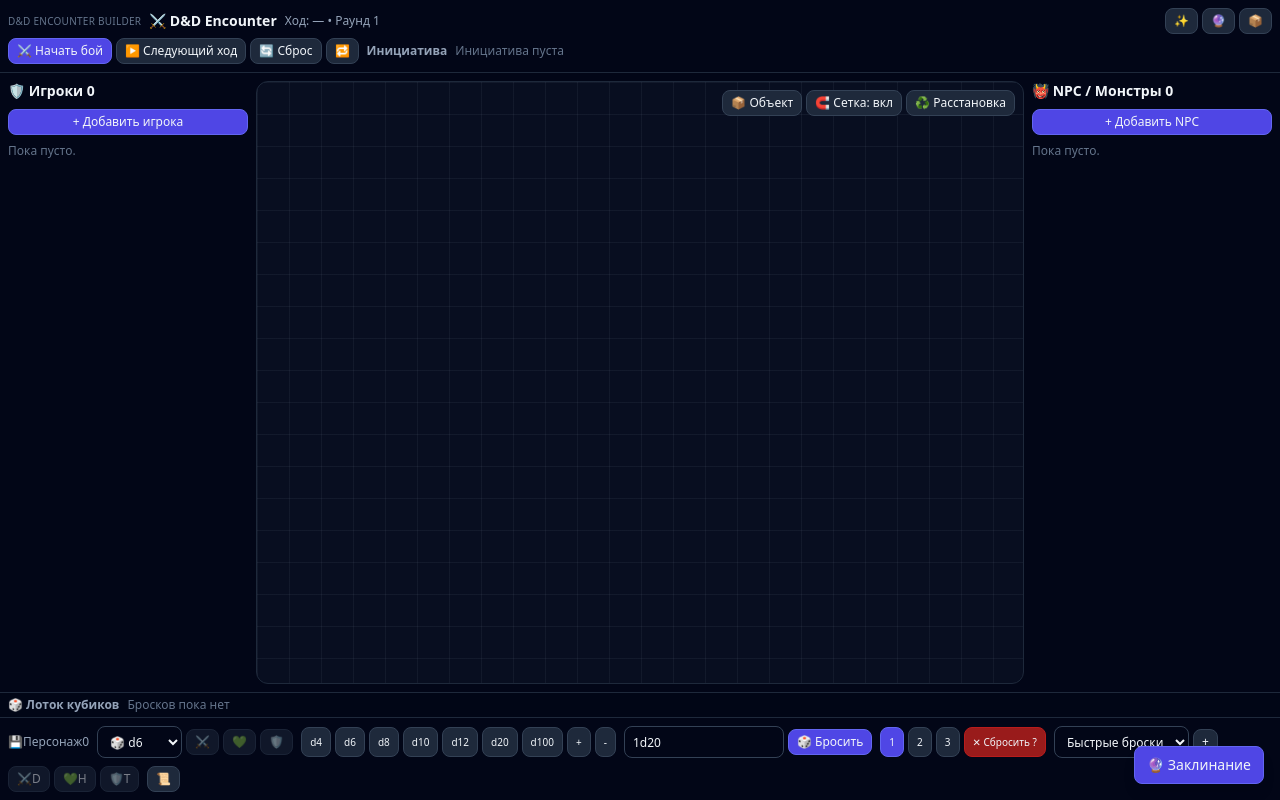
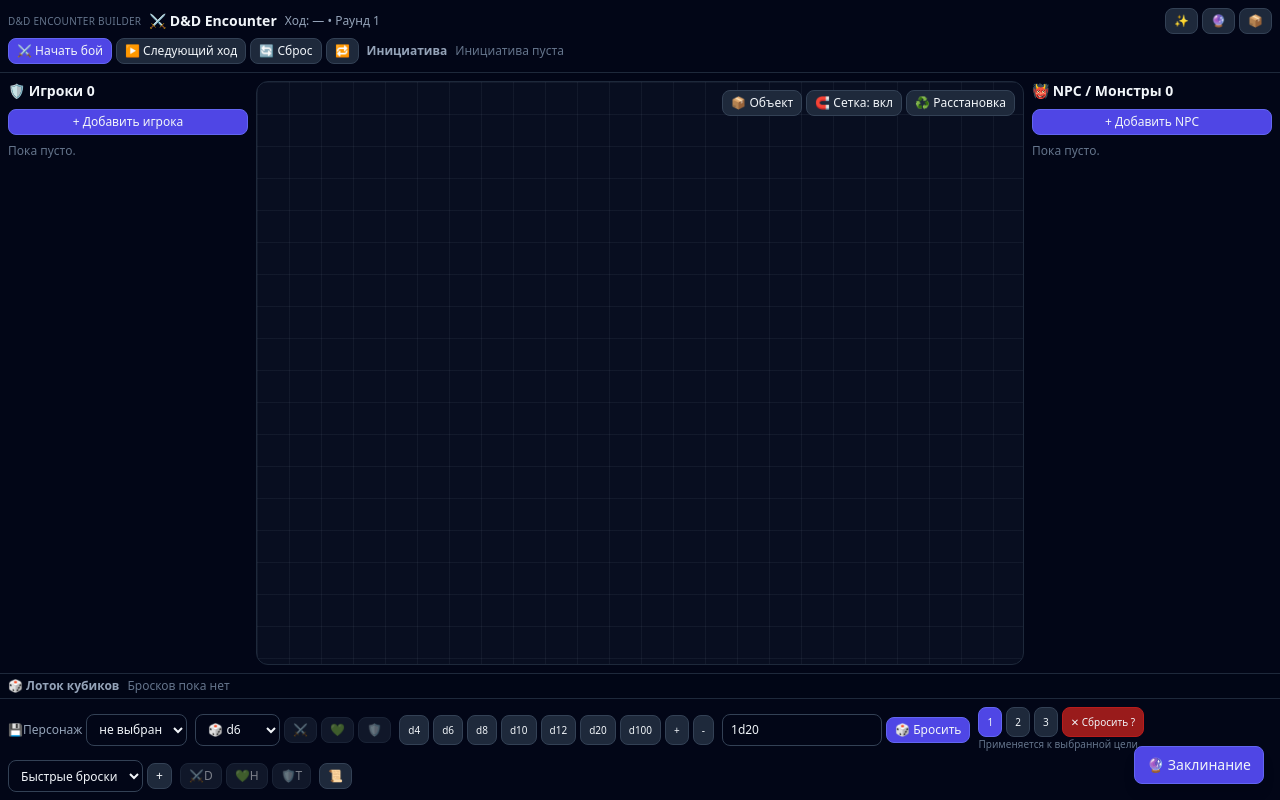
Before and after one commit to wowmyname1/test-DE-EN-DE, a React (Vite) app: page / in a window 1280 px wide. Built offline with nearby package versions, Linux system fonts and the light colour scheme.

Commit message:
roll logic fix

```diff
--- a/src/components/panels/DiceBar.jsx
+++ b/src/components/panels/DiceBar.jsx
@@ -6,6 +6,7 @@ import {
   rollQuick,
   rollAndApplyToCharacter,
 } from '../../utils/diceActions.js';
+import { applyLastDiceByMode } from '../../utils/applyFlow.js';
 
 export default function DiceBar() {
   const state = useAppStore();
@@ -15,11 +16,17 @@ export default function DiceBar() {
   const [logsOpen, setLogsOpen] = useState(false);
 
   const allCharacters = [...state.players, ...state.npcs];
+
   const targetId =
-    state.selectedCharacterId || state.initiativeOrder[state.turnIndex ?? -1];
+    state.selectedCharacterId || state.initiativeOrder[state.turnIndex ?? -1] || '';
+
   const targetCharacter = allCharacters.find((character) => character.id === targetId);
 
-  const canApply = Boolean(targetCharacter && state.dice.lastResult?.total > 0);
+  const setTarget = (id) => {
+    useAppStore.setState({
+      selectedCharacterId: id || null,
+    });
+  };
 
   const handleQuickRollChange = (event) => {
     const id = event.target.value;
@@ -33,11 +40,48 @@ export default function DiceBar() {
     }
   };
 
+  const mode = state.dice.mode || 'single';
+
+  const sideLabel =
+    targetCharacter?.side === 'player'
+      ? 'игрокам'
+      : targetCharacter?.side === 'npc'
+        ? 'NPC'
+        : 'персонажам';
+
+  const modeHint =
+    mode === 'single'
+      ? 'Применяется к выбранной цели.'
+      : mode === 'aoe'
+        ? `Применяется ко всем ${sideLabel} одной стороной.`
+        : `Отдельный бросок по каждому из ${sideLabel} той же стороны.`;
+
+  const canApplyLast = Boolean(
+    state.dice.lastResult &&
+      !state.dice.lastResult.error &&
+      state.dice.lastResult.formula
+  );
+
   return (
     <footer className="border-t border-slate-800 bg-slate-950 p-2">
       <div className="flex flex-wrap items-center gap-2">
-        <div className="text-xs text-slate-400">
-          💾Персонаж{targetCharacter ? targetCharacter.name : '0'}
+        <div className="flex items-center gap-1">
+          <span className="text-xs text-slate-400">💾Персонаж</span>
+
+          <select
+            className="input h-8 w-auto max-w-44 px-2 py-1 text-xs"
+            value={targetId}
+            onChange={(event) => setTarget(event.target.value)}
+            title="Выбрать цель"
+          >
+            <option value="">не выбран</option>
+
+            {allCharacters.map((character) => (
+              <option key={character.id} value={character.id}>
+                {character.name}
+              </option>
+            ))}
+          </select>
         </div>
 
         <div className="flex items-center gap-1">
@@ -57,7 +101,7 @@ export default function DiceBar() {
           <button
             className="btn px-2 py-1 text-xs disabled:opacity-50"
             disabled={!targetCharacter}
-            title="Бросить кубик и нанести урон"
+            title="Бросить кубик и нанести урон выбранной цели"
             onClick={() =>
               targetCharacter && rollAndApplyToCharacter(targetCharacter, quickDie, 'damage')
             }
@@ -68,7 +112,7 @@ export default function DiceBar() {
           <button
             className="btn px-2 py-1 text-xs disabled:opacity-50"
             disabled={!targetCharacter}
-            title="Бросить кубик и вылечить"
+            title="Бросить кубик и вылечить выбранную цель"
             onClick={() =>
               targetCharacter && rollAndApplyToCharacter(targetCharacter, quickDie, 'healing')
             }
@@ -79,7 +123,7 @@ export default function DiceBar() {
           <button
             className="btn px-2 py-1 text-xs disabled:opacity-50"
             disabled={!targetCharacter}
-            title="Бросить кубик и дать временные HP"
+            title="Бросить кубик и дать временные HP выбранной цели"
             onClick={() =>
               targetCharacter && rollAndApplyToCharacter(targetCharacter, quickDie, 'temp')
             }
@@ -131,17 +175,18 @@ export default function DiceBar() {
           </button>
         </div>
 
+        <div className="flex flex-col gap-0">
           <div className="flex items-center gap-1">
-          {modes.map((mode) => (
+            {modes.map((modeItem) => (
               <button
-              key={mode.value}
+                key={modeItem.value}
                 className={`btn px-2 py-1 text-[10px] ${
-                state.dice.mode === mode.value ? 'btn-primary' : ''
+                  state.dice.mode === modeItem.value ? 'btn-primary' : ''
                 }`}
-              title={mode.label}
-              onClick={() => state.setDice({ mode: mode.value })}
+                title={modeItem.label}
+                onClick={() => state.setDice({ mode: modeItem.value })}
               >
-              {mode.value === 'single' ? '1' : mode.value === 'aoe' ? '2' : '3'}
+                {modeItem.value === 'single' ? '1' : modeItem.value === 'aoe' ? '2' : '3'}
               </button>
             ))}
 
@@ -154,6 +199,9 @@ export default function DiceBar() {
             >
               ✕ Сбросить ?
             </button>
+          </div>
+
+          <div className="text-[10px] text-slate-500">{modeHint}</div>
         </div>
 
         <div className="flex items-center gap-1">
@@ -196,27 +244,27 @@ export default function DiceBar() {
         <div className="flex items-center gap-1">
           <button
             className="btn px-2 py-1 text-xs disabled:opacity-50"
-            disabled={!canApply}
-            title="Применить последний бросок как урон (D)"
-            onClick={() => state.applyLastRollToCharacter('damage')}
+            disabled={!canApplyLast}
+            title="Применить последний бросок как урон с учётом режима (D)"
+            onClick={() => applyLastDiceByMode('damage')}
           >
             ⚔️D
           </button>
 
           <button
             className="btn px-2 py-1 text-xs disabled:opacity-50"
-            disabled={!canApply}
-            title="Применить последний бросок как лечение (H)"
-            onClick={() => state.applyLastRollToCharacter('healing')}
+            disabled={!canApplyLast}
+            title="Применить последний бросок как лечение с учётом режима (H)"
+            onClick={() => applyLastDiceByMode('healing')}
           >
             💚H
           </button>
 
           <button
             className="btn px-2 py-1 text-xs disabled:opacity-50"
-            disabled={!canApply}
-            title="Применить последний бросок как временные HP (T)"
-            onClick={() => state.applyLastRollToCharacter('temp')}
+            disabled={!canApplyLast}
+            title="Применить последний бросок как временные HP с учётом режима (T)"
+            onClick={() => applyLastDiceByMode('temp')}
           >
             🛡️T
           </button>
--- a/src/hooks/useCombatHotkeys.js
+++ b/src/hooks/useCombatHotkeys.js
@@ -1,5 +1,6 @@
 import { useEffect } from 'react';
 import { useAppStore } from '../store/useAppStore.js';
+import { applyLastDiceByMode } from '../utils/applyFlow.js';
 
 export function useCombatHotkeys() {
   useEffect(() => {
@@ -39,15 +40,15 @@ export function useCombatHotkeys() {
       }
 
       if (event.code === 'KeyD') {
-        store.applyLastRollToCharacter('damage');
+        applyLastDiceByMode('damage');
       }
 
       if (event.code === 'KeyH') {
-        store.applyLastRollToCharacter('healing');
+        applyLastDiceByMode('healing');
       }
 
       if (event.code === 'KeyT') {
-        store.applyLastRollToCharacter('temp');
+        applyLastDiceByMode('temp');
       }
     };
 
--- /dev/null
+++ b/src/utils/applyFlow.js
@@ -0,0 +1,125 @@
+import { useAppStore } from '../store/useAppStore.js';
+import { rollExpression } from './dice.js';
+import {
+  applyAmountToCharacterStore,
+  effectTypeLabel,
+  toNumber,
+} from './diceActions.js';
+
+const getTargetsByMode = (mode, explicitTargetId = null) => {
+  const state = useAppStore.getState();
+
+  const allCharacters = [...state.players, ...state.npcs];
+
+  const targetId =
+    explicitTargetId ||
+    state.selectedCharacterId ||
+    state.initiativeOrder[state.turnIndex ?? -1];
+
+  const selectedCharacter =
+    allCharacters.find((character) => character.id === targetId) || null;
+
+  if (mode === 'single') {
+    return selectedCharacter ? [selectedCharacter] : [];
+  }
+
+  if (mode === 'aoe' || mode === 'spread') {
+    if (selectedCharacter) {
+      return allCharacters.filter(
+        (character) => character.side === selectedCharacter.side
+      );
+    }
+
+    return allCharacters;
+  }
+
+  return selectedCharacter ? [selectedCharacter] : allCharacters;
+};
+
+export const applyAmountByMode = ({
+  formula = '',
+  total = null,
+  type,
+  source = '',
+  explicitTargetId = null,
+}) => {
+  const state = useAppStore.getState();
+  const mode = state.dice.mode || 'single';
+
+  const targets = getTargetsByMode(mode, explicitTargetId);
+
+  if (!targets.length) {
+    state.addLog('Нет цели для применения броска.');
+    return false;
+  }
+
+  if (mode === 'spread') {
+    let appliedCount = 0;
+
+    targets.forEach((target) => {
+      try {
+        const result = rollExpression(formula);
+        const amount = Math.max(0, toNumber(result.total));
+
+        if (amount <= 0) {
+          return;
+        }
+
+        applyAmountToCharacterStore(target.id, type, amount);
+        appliedCount += 1;
+
+        state.addLog(
+          `${target.name}: ${effectTypeLabel(type)} ${amount} (${formula}, разброс)`
+        );
+      } catch (error) {
+        // Неверная формула для конкретного броска пропускается.
+      }
+    });
+
+    return appliedCount > 0;
+  }
+
+  let amount = total;
+
+  if (amount === null || amount === undefined) {
+    try {
+      const result = rollExpression(formula);
+      amount = Math.max(0, toNumber(result.total));
+    } catch (error) {
+      state.addLog(`Ошибка броска: ${error.message}`);
+      return false;
+    }
+  }
+
+  if (amount <= 0) {
+    return false;
+  }
+
+  targets.forEach((target) => {
+    applyAmountToCharacterStore(target.id, type, amount);
+
+    state.addLog(
+      `${target.name}: ${effectTypeLabel(type)} ${amount} (${
+        mode === 'aoe' ? 'AoE' : 'одиночный режим'
+      })`
+    );
+  });
+
+  return true;
+};
+
+export const applyLastDiceByMode = (type) => {
+  const state = useAppStore.getState();
+  const lastResult = state.dice.lastResult;
+
+  if (!lastResult || lastResult.error) {
+    return false;
+  }
+
+  return applyAmountByMode({
+    formula: lastResult.formula || '',
+    total: lastResult.total,
+    type,
+    source: 'Последний бросок',
+  });
+};
```
Lines whose indentation alone changed are shown as unchanged.
